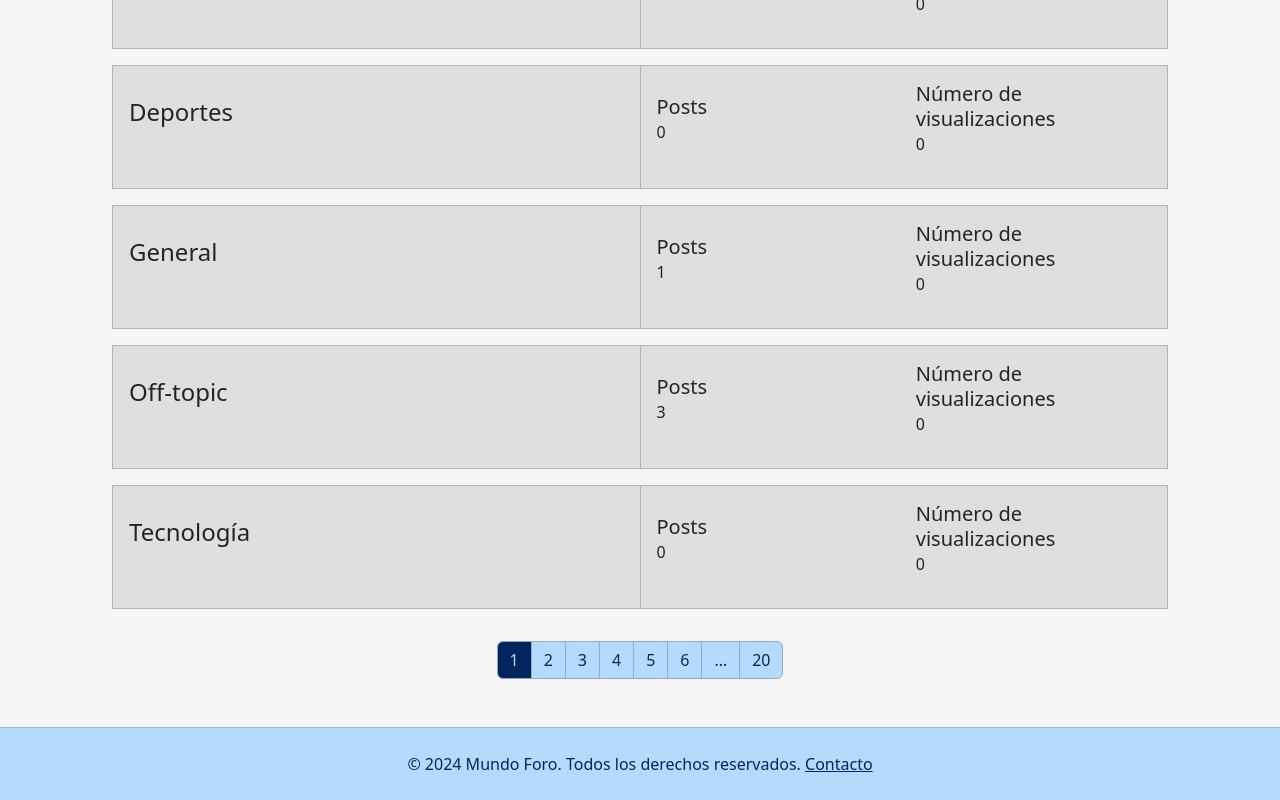
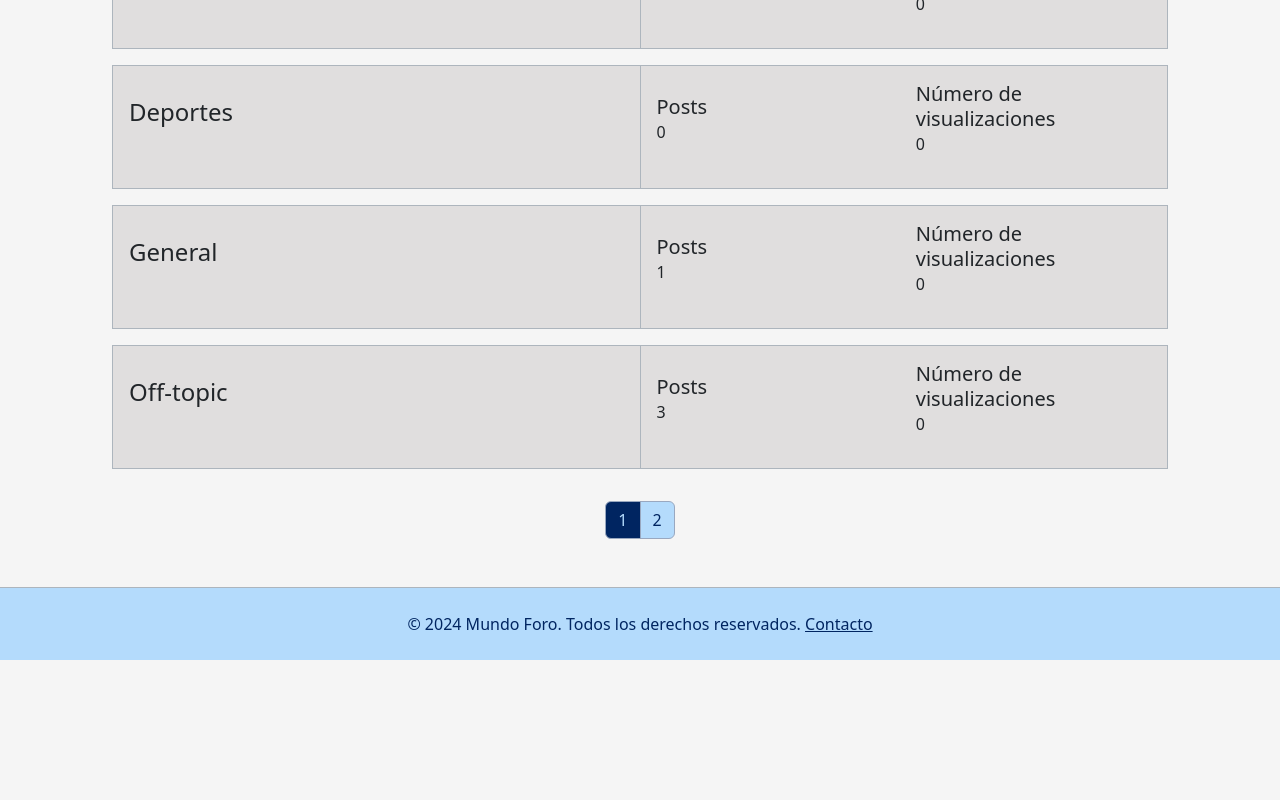
Before and after one commit to Croissanton/IU_Proyecto, a React (Create React App) app in the folder foro-mundo/: page / in a window 1280 px wide. Shown: the part 490-1290 px from the top of the page. After the commit the page ends 1150 px from the top, so only its background shows below. Built offline with nearby package versions, Linux system fonts and the light colour scheme.

Commit message:
index selector funciona 👍

```diff
--- a/foro-mundo/src/Components/IndexSelector.js
+++ b/foro-mundo/src/Components/IndexSelector.js
@@ -1,44 +1,31 @@
-import React, { useState } from "react";
+import React from "react";
 import Pagination from "react-bootstrap/Pagination";
 import { Container } from "react-bootstrap";
 
-function IndexSelector() {
-  const [activePage, setActivePage] = useState(1); // Initial active page is 1
+function IndexSelector({ totalTopics, topicsPerPage, currentPage, onPageChange }) {
+  const totalPages = Math.ceil(totalTopics / topicsPerPage);
 
   const handlePageClick = (pageNumber) => {
-    setActivePage(pageNumber);
+    onPageChange(pageNumber);
   };
 
+  const pageItems = [];
+  for (let number = 1; number <= totalPages; number++) {
+    pageItems.push(
+      <Pagination.Item
+        key={number}
+        active={number === currentPage}
+        onClick={() => handlePageClick(number)}
+      >
+        {number}
+      </Pagination.Item>
+    );
+  }
+
   return (
-    <Container className="d-flex align-content-lg-center">
+    <Container className="d-flex justify-content-center">
       <Pagination className="m-auto custom-pagination">
-        <Pagination.Item
-          active={activePage === 1}
-          onClick={() => handlePageClick(1)}
-        >
-          {1}
-        </Pagination.Item>
-
-        {[...Array(5)].map((_, index) => {
-          const pageNumber = index + 2;
-          return (
-            <Pagination.Item
-              key={pageNumber}
-              active={activePage === pageNumber}
-              onClick={() => handlePageClick(pageNumber)}
-            >
-              {pageNumber}
-            </Pagination.Item>
-          );
-        })}
-
-        <Pagination.Ellipsis />
-        <Pagination.Item
-          active={activePage === 20}
-          onClick={() => handlePageClick(20)}
-        >
-          {20}
-        </Pagination.Item>
+        {pageItems}
       </Pagination>
     </Container>
   );
--- a/foro-mundo/src/Pages/MainPage.js
+++ b/foro-mundo/src/Pages/MainPage.js
@@ -9,9 +9,11 @@ function MainPage() {
     document.title = "Foro Mundo";
   }, []);
 
-  // Estado local para almacenar los tópicos del foro
   const [topics, setTopics] = useState([]);
-  const [sortCriteria, setSortCriteria] = useState("name"); // Estado para el criterio de ordenación
+  // Estado para el criterio de ordenación
+  const [sortCriteria, setSortCriteria] = useState("nombreAZ");
+  const [currentPage, setCurrentPage] = useState(1);
+  const topicsPerPage = 5;
 
   const getNumberOfPosts = (topicId) => {
     var storedPosts = JSON.parse(localStorage.getItem("posts")) || [];
@@ -27,12 +29,7 @@ function MainPage() {
   const defaultTopics = [
     { id: 1, topic: "General", post_num: getNumberOfPosts(1), view_num: 0 },
     { id: 2, topic: "Off-topic", post_num: getNumberOfPosts(2), view_num: 0 },
-    {
-      id: 3,
-      topic: "Tecnología",
-      post_num: getNumberOfPosts(3),
-      view_num: 0,
-    },
+    { id: 3, topic: "Tecnología", post_num: getNumberOfPosts(3), view_num: 0 },
     { id: 4, topic: "Deportes", post_num: getNumberOfPosts(4), view_num: 0 },
     { id: 5, topic: "Cine", post_num: getNumberOfPosts(5), view_num: 0 },
     { id: 6, topic: "Coches", post_num: getNumberOfPosts(6), view_num: 0 },
@@ -48,7 +45,6 @@ function MainPage() {
       localStorage.setItem("topics", JSON.stringify(defaultTopics));
       setTopics(defaultTopics);
     }
-
     //Establecer el criterio de ordenación por defecto
     setSortCriteria("nombreAZ");
   }, []);
@@ -70,6 +66,10 @@ function MainPage() {
     setSortCriteria(criteria);
   };
 
+  const handlePageChange = (pageNumber) => {
+    setCurrentPage(pageNumber);
+  };
+
   // Ordenar los tópicos según el criterio seleccionado
   const sortedTopics = [...topics].sort((a, b) => {
     if (sortCriteria === "nombreAZ") {
@@ -85,9 +85,12 @@ function MainPage() {
     } else if (sortCriteria === "menosVisitas") {
       return a.view_num - b.view_num;
     }
-
     return 0;
   });
+
+  const indexOfLastTopic = currentPage * topicsPerPage;
+  const indexOfFirstTopic = indexOfLastTopic - topicsPerPage;
+  const currentTopics = sortedTopics.slice(indexOfFirstTopic, indexOfLastTopic);
 
   return (
     <MainLayout>
@@ -126,7 +129,7 @@ function MainPage() {
           </div>
         </div>
 
-        {sortedTopics.map((topic) => (
+        {currentTopics.map((topic) => (
           <ForumCard
             key={topic.id}
             id={topic.id}
@@ -138,7 +141,12 @@ function MainPage() {
         ))}
       </div>
 
-      <IndexSelector />
+      <IndexSelector
+        totalTopics={sortedTopics.length}
+        topicsPerPage={topicsPerPage}
+        currentPage={currentPage}
+        onPageChange={handlePageChange}
+      />
     </MainLayout>
   );
 }
--- a/foro-mundo/src/Pages/PostCreationPage.js
+++ b/foro-mundo/src/Pages/PostCreationPage.js
@@ -139,7 +139,7 @@ function PostCreationPage() {
           >
             <div className="col-md-6">
               <label htmlFor="title" className="form-label">
-                Título (máximo 90 caracteres)
+                Título (máximo 15 caracteres)
               </label>
               <input
                 type="text"
@@ -147,7 +147,7 @@ function PostCreationPage() {
                 className="form-control"
                 id="title"
                 value={formData.title}
-                maxLength={90}
+                maxLength={15}
                 onChange={handleInputChange}
               />
             </div>
--- a/foro-mundo/src/Pages/PostPage.js
+++ b/foro-mundo/src/Pages/PostPage.js
@@ -26,8 +26,13 @@ function PostPage() {
   const [showModal, setShowModal] = useState(false);
   const { showToast } = useToast();
   const [comments, setComments] = useState([]);
-  const [sortCriteria, setSortCriteria] = useState("newest"); // Estado para el criterio de ordenación
+  // Estado para el criterio de ordenación
+  const [sortCriteria, setSortCriteria] = useState("newest");
   const navigate = useNavigate();
+
+  // Para elegir página
+  const [currentPage, setCurrentPage] = useState(1);
+  const commentsPerPage = 5;
 
   const cookies = new Cookies();
   const cookieUser = cookies.get("user");
@@ -59,8 +64,6 @@ function PostPage() {
 
   const handleConfirm = () => {
     setShowModal(false);
-    //instead of saving each comment while being unrelated to the post, we should add a "comments" field to the post object, and save comments there.
-    //it will be easier to get all comments from a single post.
     const newCommentObject = {
       id: uuidv4(),
       postId: postId,
@@ -93,9 +96,9 @@ function PostPage() {
     if (cookies.get("user") === undefined) {
       return;
     }
+
     const button = document.getElementById("publicar_button");
-    button.disabled =
-      newComment.trim().length === 0 || characterCount > MAX_CHARACTERS;
+    button.disabled = newComment.trim().length === 0 || characterCount > MAX_CHARACTERS;
   }, [newComment, characterCount]);
 
   const handleInputChange = (event) => {
@@ -119,6 +122,7 @@ function PostPage() {
     post.comments = post.comments.filter(
       (comment) => comment.id !== commentToDelete
     );
+
     post.res_num = post.comments.length;
     post.lm_text = post.comments.length > 0 ? post.comments[0].title : "";
     post.lm_author = post.comments.length > 0 ? post.comments[0].author : "";
@@ -170,6 +174,10 @@ function PostPage() {
     setSortCriteria(criteria);
   };
 
+  const handlePageChange = (pageNumber) => {
+    setCurrentPage(pageNumber);
+  };
+
   const sortedComments = [...comments].sort((a, b) => {
     if (sortCriteria === "textoAZ") {
       return a.title.localeCompare(b.title);
@@ -191,6 +199,11 @@ function PostPage() {
 
     return 0;
   });
+
+  const paginatedComments = sortedComments.slice(
+    (currentPage - 1) * commentsPerPage,
+    currentPage * commentsPerPage
+  );
 
   var topic;
 
@@ -340,7 +353,7 @@ function PostPage() {
         {post === null || sortedComments.length === 0 ? (
           <p>No hay comentarios.</p>
         ) : (
-          sortedComments.map((comment) => (
+          paginatedComments.map((comment) => (
             <PostComment
               key={comment.id}
               id={comment.id}
@@ -362,7 +375,14 @@ function PostPage() {
         title="Eliminar Comentario"
         message="¿Estás seguro de que quieres eliminar este comentario?"
       />
-      <IndexSelector />
+
+      <IndexSelector
+        totalTopics={sortedComments.length}
+        topicsPerPage={commentsPerPage}
+        currentPage={currentPage}
+        onPageChange={handlePageChange}
+      />
+
     </MainLayout>
   );
 }
--- a/foro-mundo/src/Pages/SearchPage.js
+++ b/foro-mundo/src/Pages/SearchPage.js
@@ -19,6 +19,8 @@ function SearchPage() {
   const cookies = new Cookies();
   const [posts, setPosts] = useState([]);
   const [sortCriteria, setSortCriteria] = useState("newest"); // Estado para el criterio de ordenación
+  const [currentPage, setCurrentPage] = useState(1);
+  const postsPerPage = 5;
 
   // Cargar posts desde localStorage
   useEffect(() => {
@@ -27,9 +29,11 @@ function SearchPage() {
       storedPosts = data;
       localStorage.setItem("posts", JSON.stringify(storedPosts));
     }
+
     const filteredPosts = storedPosts.filter(
       (post) => post.topicId.toString() === topicId
     );
+
     setPosts(filteredPosts);
 
     //Establecer el criterio de ordenación por defecto
@@ -50,6 +54,10 @@ function SearchPage() {
 
   const handleSortChange = (criteria) => {
     setSortCriteria(criteria);
+  };
+
+  const handlePageChange = (pageNumber) => {
+    setCurrentPage(pageNumber);
   };
 
   const sortedPosts = [...posts].sort((a, b) => {
@@ -79,6 +87,11 @@ function SearchPage() {
 
     return 0;
   });
+
+  // Calcular el rango de posts a mostrar
+  const indexOfLastPost = currentPage * postsPerPage;
+  const indexOfFirstPost = indexOfLastPost - postsPerPage;
+  const currentPosts = sortedPosts.slice(indexOfFirstPost, indexOfLastPost);
 
   const category = topics.find((topic) => topic.id === parseInt(topicId));
 
@@ -143,8 +156,8 @@ function SearchPage() {
           </div>
         </div>
 
-        {sortedPosts.length > 0 ? (
-          sortedPosts.map((post) => (
+        {currentPosts.length > 0 ? (
+          currentPosts.map((post) => (
             <PostCard
               key={post.id}
               id={post.id}
@@ -163,7 +176,14 @@ function SearchPage() {
           <p>No hay posts disponibles.</p>
         )}
       </div>
-      <IndexSelector />
+
+      <IndexSelector
+        totalTopics={sortedPosts.length}
+        topicsPerPage={postsPerPage}
+        currentPage={currentPage}
+        onPageChange={handlePageChange}
+      />
+
     </MainLayout>
   );
 }
```
